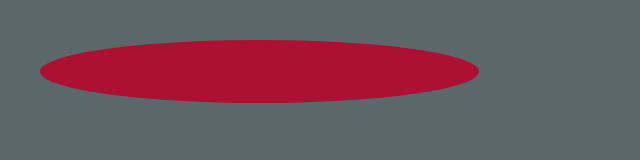
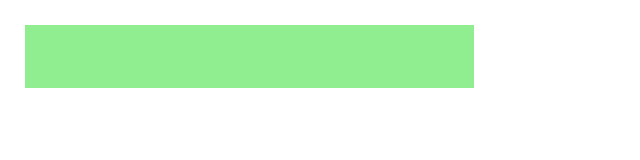
Before and after one commit to B1nkjeR/Basic, a plain HTML site: page index.html in a window 1280 px wide. Shown: the whole page, without its empty margins (0-640 px from the left). Drawn offline with Linux system fonts and the light colour scheme.

Commit message:
up09012018

```diff
--- a/style.css
+++ b/style.css
@@ -1,8 +1,8 @@
 *{
-	margin: 15px;
-	padding: 12px;
+  margin: 0;
+  padding: 0;
 }
-
+/* Import any font from Google Fonts */
 @import url('https://fonts.googleapis.com/css?family=Khula');
 
 html {
@@ -10,20 +10,21 @@ html {
   margin: 0;
   padding: 5px;
   width: 100%;}
+
 body {
-	background-color:#5c6769;
+  background-color:white;
   margin-top: 15px;
   padding: 5px;
   font-family: 'Khula', sans-serif;
   font-size: 12pt;
   color: black;}
+
 div{
   width:33%;
   height:33px;
   margin-left: 15px;
   padding: 15px;
-	background-color:#AC1032;
-	border-radius: 50%;
+  background-color:lightgreen;
   color:#ECEDF2;
   font-family: 'Khula', sans-serif;
   font-size: 12pt;}
```
Lines whose indentation alone changed are shown as unchanged.
